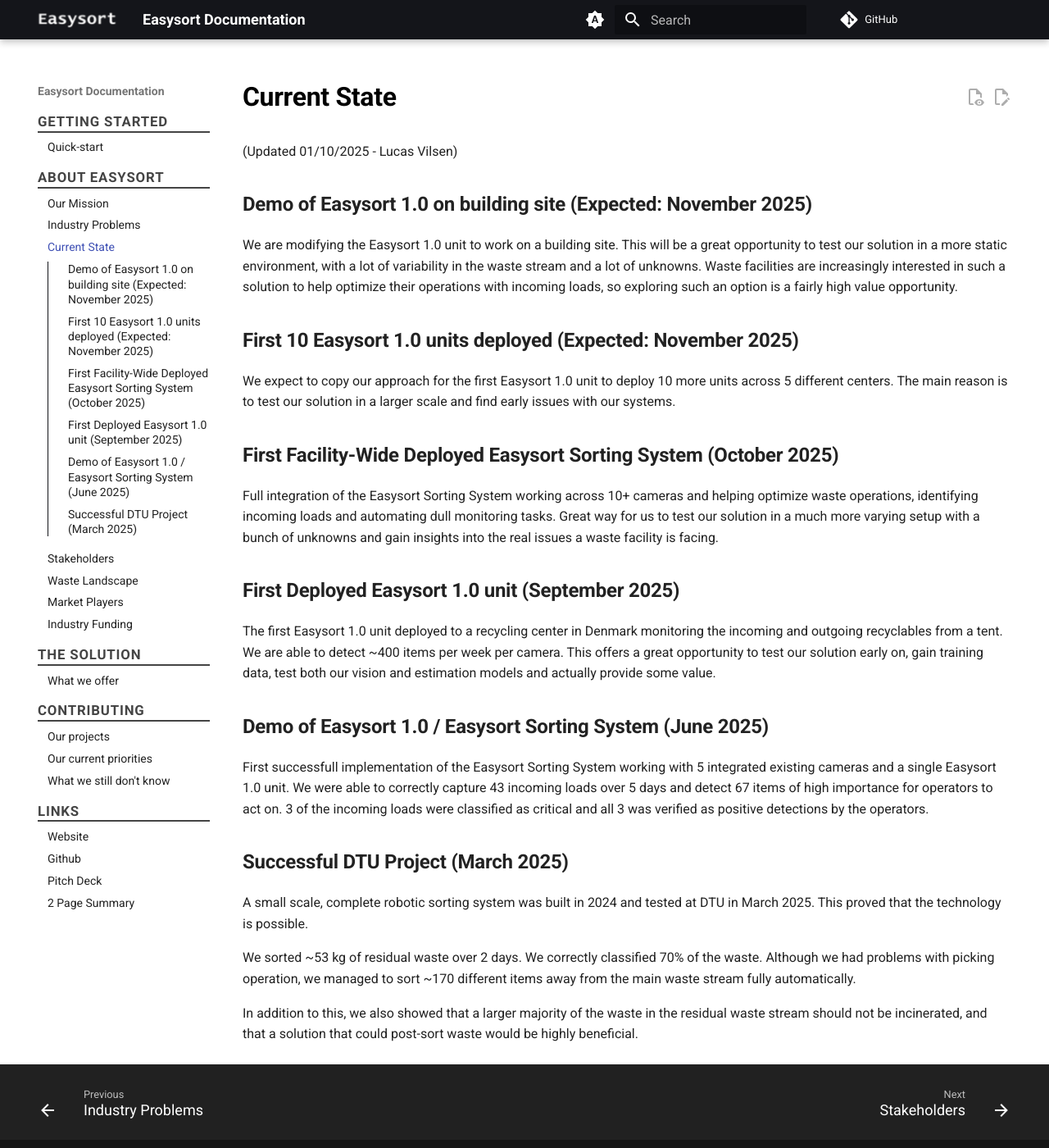
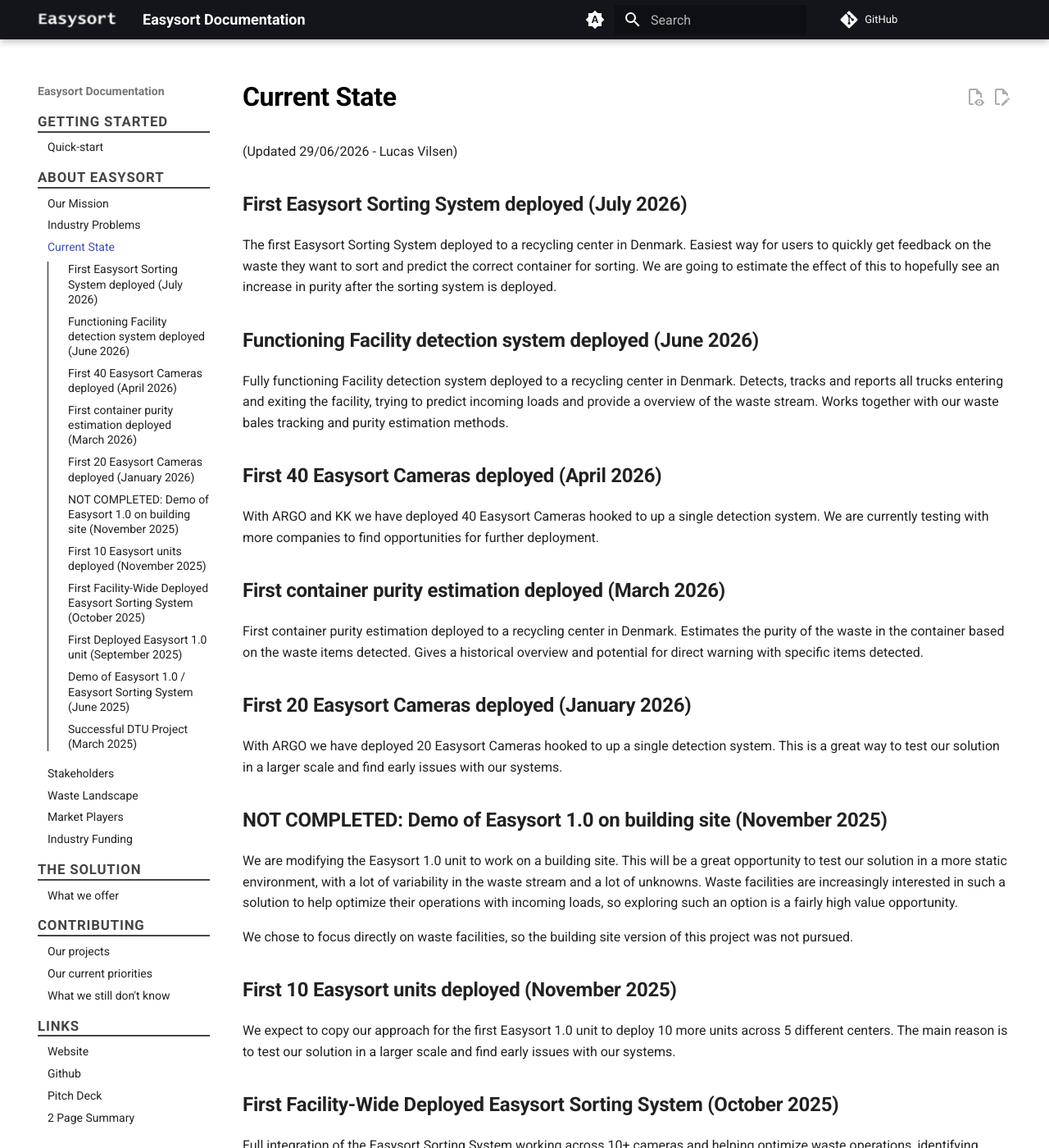
Before and after one commit to Easysort/Easysort, an MkDocs documentation site: the page built from docs/why/current-state.md, in a window 1280 px wide and 1400 px high. Shown: the whole window at 82% size. Built offline with MkDocs 1.6.1 and Material for MkDocs 9.7.7, drawn with Linux system fonts in a browser that asks for light colours; comment, search, counter and statistics services are not loaded.

Commit message:
update docs

```diff
--- a/docs/products/products.md
+++ b/docs/products/products.md
@@ -12,19 +12,26 @@
 
 View your cloud data from your easysort 1.0 or implementation of Easysort Sorting Software in the web.
 
-## Easysort 1.0
+## Easysort Facility Detection System
 
-The Easysort 1.0 is: Lights + Camera + AI + Onboard Compute + Data management all in one unit.
+The Easysort Facility Detection System runs on our machines, connects to existing cameras and provides a web interface to view the data.
 
 It is currently being used for 3 things:
 
 1) to detect incoming waste and notify the user of critical detections, generate reports generally on the waste stream and link waste scans to specific trucks.
 
-2) monitoring of waste containers on site to provide visibility into the waste stream for the sorting facility and management of the waste stream.
+2) keep an eye on the waste stream, production and purity of waste bales.
 
-3) quality control for incoming waste streams on conveyor belts.
+3) overview of recycling center recycling efforts and detect individual objects picked up for direct recycling.
 
-![Easysort 1.0](../assets/product.png)
+## Easysort Sorting Guide
+
+The Easysort Sorting Guide is: Screen + Lights + AI + Onboard Compute + Data management all in one unit.
+
+This can be placed, where people will sort waste. Within 8 seconds, they get a overview of the waste item and how to properly sort it.
+Part of this system is also live on our website: [easysort.org](https://easysort.org), free of charge.
+
+It is currently being used in Danish Waste recycling centers to help citizens sort waste correctly.
 
 ## Perspectives on a full sorting system
 
--- a/docs/why/current-state.md
+++ b/docs/why/current-state.md
@@ -1,13 +1,42 @@
 
 # Current State
 
-(Updated 01/10/2025 - Lucas Vilsen)
+(Updated 29/06/2026 - Lucas Vilsen)
 
-## Demo of Easysort 1.0 on building site (Expected: November 2025)
+## First Easysort Sorting System deployed (July 2026)
+
+The first Easysort Sorting System deployed to a recycling center in Denmark.
+Easiest way for users to quickly get feedback on the waste they want to sort and predict the correct container for sorting.
+We are going to estimate the effect of this to hopefully see an increase in purity after the sorting system is deployed.
+
+## Functioning Facility detection system deployed (June 2026)
+
+Fully functioning Facility detection system deployed to a recycling center in Denmark.
+Detects, tracks and reports all trucks entering and exiting the facility, trying to predict incoming loads and provide a overview of the waste stream.
+Works together with our waste bales tracking and purity estimation methods.
+
+## First 40 Easysort Cameras deployed (April 2026)
+
+With ARGO and KK we have deployed 40 Easysort Cameras hooked to up a single detection system.
+We are currently testing with more companies to find opportunities for further deployment.
+
+## First container purity estimation deployed (March 2026)
+
+First container purity estimation deployed to a recycling center in Denmark.
+Estimates the purity of the waste in the container based on the waste items detected.
+Gives a historical overview and potential for direct warning with specific items detected.
+
+## First 20 Easysort Cameras deployed (January 2026)
+
+With ARGO we have deployed 20 Easysort Cameras hooked to up a single detection system. This is a great way to test our solution in a larger scale and find early issues with our systems.
+
+## NOT COMPLETED: Demo of Easysort 1.0 on building site (November 2025)
 
 We are modifying the Easysort 1.0 unit to work on a building site. This will be a great opportunity to test our solution in a more static environment, with a lot of variability in the waste stream and a lot of unknowns. Waste facilities are increasingly interested in such a solution to help optimize their operations with incoming loads, so exploring such an option is a fairly high value opportunity.
 
-## First 10 Easysort 1.0 units deployed (Expected: November 2025)
+We chose to focus directly on waste facilities, so the building site version of this project was not pursued.
+
+## First 10 Easysort units deployed (November 2025)
 
 We expect to copy our approach for the first Easysort 1.0 unit to deploy 10 more units across 5 different centers. The main reason is to test our solution in a larger scale and find early issues with our systems.
 
@@ -19,7 +48,7 @@
 
 The first Easysort 1.0 unit deployed to a recycling center in Denmark monitoring the incoming and outgoing recyclables from a tent. We are able to detect ~400 items per week per camera. This offers a great opportunity to test our solution early on, gain training data, test both our vision and estimation models and actually provide some value.
 
-## Demo of Easysort 1.0 / Easysort Sorting System (June  2025)
+## Demo of Easysort 1.0 / Easysort Sorting System (June 2025)
 
 First successfull implementation of the Easysort Sorting System working with 5 integrated existing cameras and a single Easysort 1.0 unit. We were able to correctly capture 43 incoming loads over 5 days and detect 67 items of high importance for operators to act on. 3 of the incoming loads were classified as critical and all 3 was verified as positive detections by the operators.
 
```
Also changed, not shown: docs/index.md (+7 -4 lines), docs/products/index.md (+12 -1 lines), docs/why/mission.md (+5 -3 lines).
